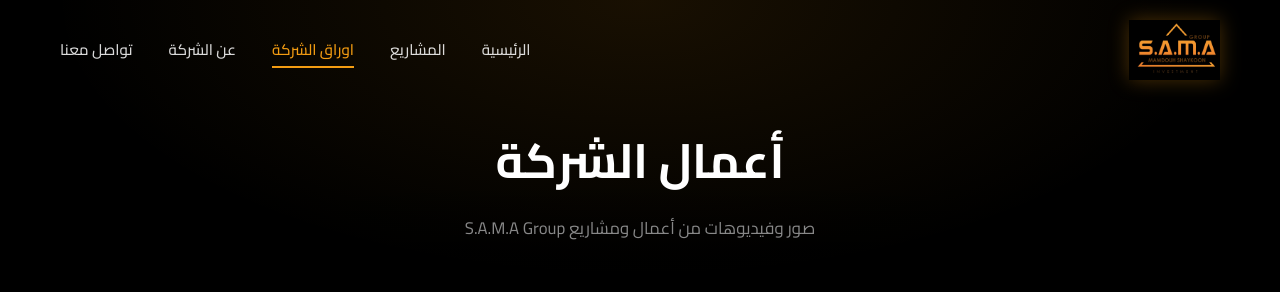
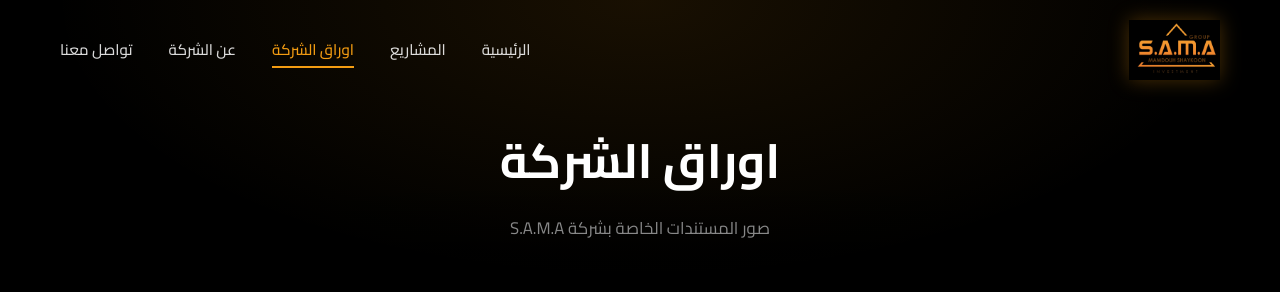
Before and after one commit to AdhamEmad201/S.A.M.A-group, a React (Vite) app: page /gallery in a window 1280 px wide. Shown: the top 292 px of the page. Built offline with nearby package versions, Linux system fonts and the light colour scheme; no server answers; the database is empty; a web font is replaced by a local one.

Commit message:
Update Gallery.jsx
Updated the gallery component to display document images and videos.

```diff
--- a/src/pages/Gallery.jsx
+++ b/src/pages/Gallery.jsx
@@ -27,8 +27,8 @@ const Gallery = () => {
       <div className="gallery-hero">
         <div className="gallery-hero-overlay" />
         <div className="container">
-          <h1>أعمال الشركة</h1>
-          <p>صور وفيديوهات من أعمال ومشاريع S.A.M.A Group</p>
+          <h1>اوراق الشركة</h1>
+          <p>صور المستندات الخاصة بشركة S.A.M.A</p>
         </div>
       </div>
 
```
